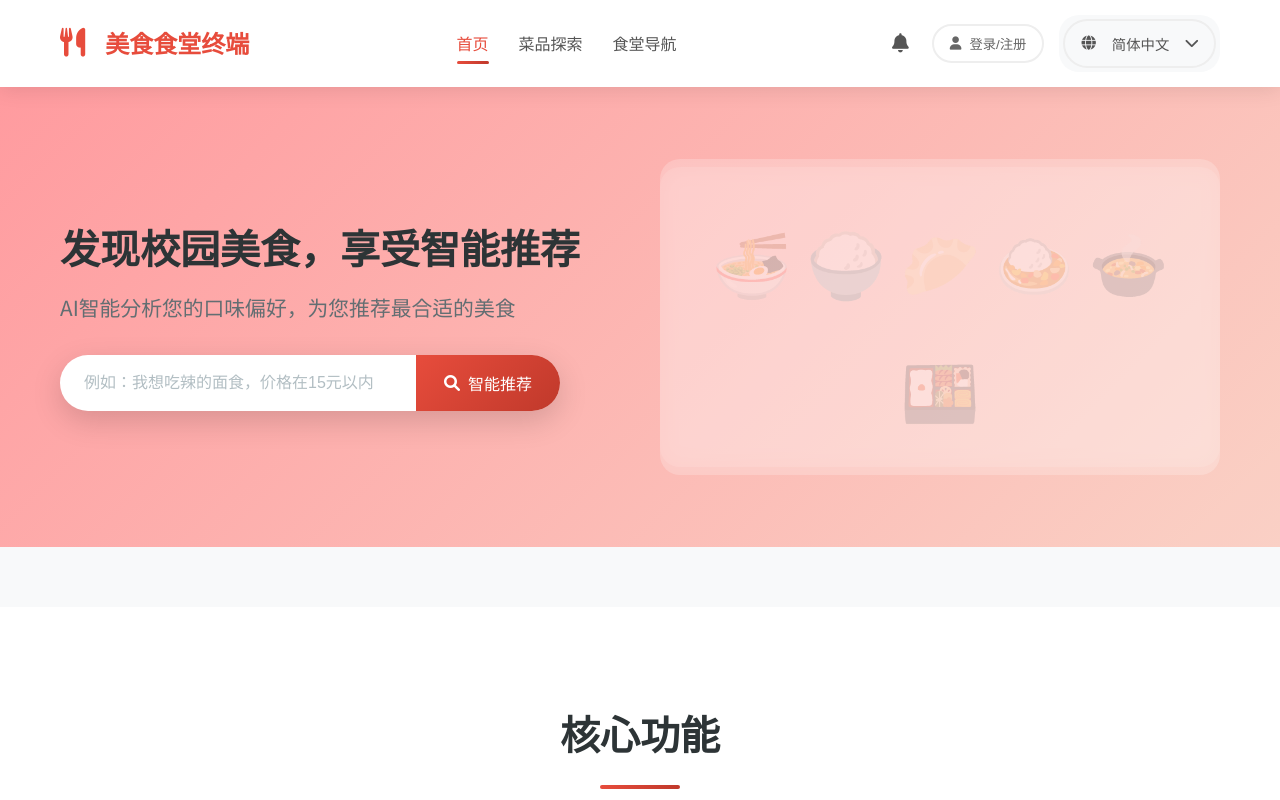
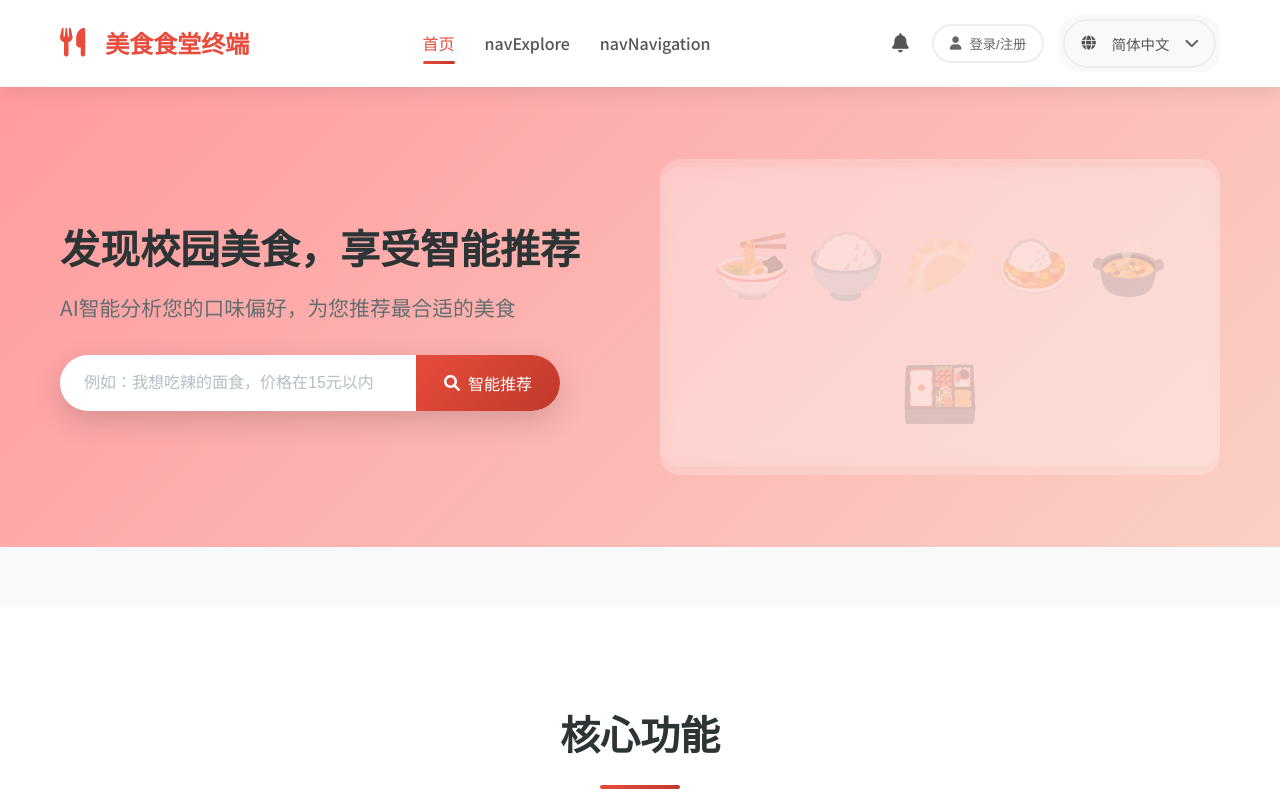
Before and after one commit to yueqi-g/hall-manage-system, a Vue app in the folder canteen_frontend/: page / in a window 1280 px wide. Shown: the top 800 px of the page. Built offline with nearby package versions, Linux system fonts and the light colour scheme; no server answers.

Commit message:
add translation
add translation

```diff
--- a/canteen_frontend/src/locales/index.js
+++ b/canteen_frontend/src/locales/index.js
@@ -1,4 +1,5 @@
 // 语言配置文件
+/* eslint-disable no-dupe-keys */
 export const messages = {
   'zh-CN': {
     // 通用
@@ -8,8 +9,6 @@ export const messages = {
     logout: '退出登录',
     search: '搜索',
     home: '首页',
-    explore: '菜品探索',
-    navigation: '食堂导航',
     about: '关于我们',
     contact: '联系我们',
     favorites: '我的收藏',
@@ -21,8 +20,8 @@ export const messages = {
     // Header
     logo: '美食食堂终端',
     navHome: '首页',
-    navExplore: '菜品探索',
-    navNavigation: '食堂导航',
+    coreFeatures: '核心功能',
+    aiFoodAssistant: 'AI美食助手',
     loginRegister: '登录/注册',
     myFavorites: '我的收藏',
     myOrders: '我的订单',
@@ -57,6 +56,8 @@ export const messages = {
     // Footer
     footerDescription: '智能推荐校园美食，优化用餐体验',
     quickLinks: '快速链接',
+    coreFeatures: '核心功能',
+    aiFoodAssistant: 'AI美食助手',
     contactUs: '联系我们',
     copyright: '版权所有',
 
@@ -145,8 +146,6 @@ export const messages = {
     logout: '登出',
     search: '搜尋',
     home: '首頁',
-    explore: '菜品探索',
-    navigation: '食堂導航',
     about: '關於我們',
     contact: '聯絡我們',
     favorites: '我的收藏',
@@ -158,8 +157,8 @@ export const messages = {
     // Header
     logo: '美食食堂終端',
     navHome: '首頁',
-    navExplore: '菜品探索',
-    navNavigation: '食堂導航',
+    coreFeatures: '核心功能',
+    aiFoodAssistant: 'AI美食助手',
     loginRegister: '登入/註冊',
     myFavorites: '我的收藏',
     myOrders: '我的訂單',
@@ -194,6 +193,8 @@ export const messages = {
     // Footer
     footerDescription: '智能推薦校園美食，優化用餐體驗',
     quickLinks: '快速連結',
+    coreFeatures: '核心功能',
+    aiFoodAssistant: 'AI美食助手',
     contactUs: '聯絡我們',
     copyright: '版權所有',
 
@@ -282,8 +283,6 @@ export const messages = {
     logout: 'Logout',
     search: 'Search',
     home: 'Home',
-    explore: 'Dish Exploration',
-    navigation: 'Canteen Navigation',
     about: 'About Us',
     contact: 'Contact Us',
     favorites: 'My Favorites',
@@ -295,8 +294,8 @@ export const messages = {
     // Header
     logo: 'Canteen Food Terminal',
     navHome: 'Home',
-    navExplore: 'Dish Exploration',
-    navNavigation: 'Canteen Navigation',
+    coreFeatures: 'Core Features',
+    aiFoodAssistant: 'AI Food Assistant',
     loginRegister: 'Login/Register',
     myFavorites: 'My Favorites',
     myOrders: 'My Orders',
@@ -331,6 +330,8 @@ export const messages = {
     // Footer
     footerDescription: 'Smart campus food recommendations to optimize dining experience',
     quickLinks: 'Quick Links',
+    coreFeatures: 'Core Features',
+    aiFoodAssistant: 'AI Food Assistant',
     contactUs: 'Contact Us',
     copyright: 'All Rights Reserved',
 
```
